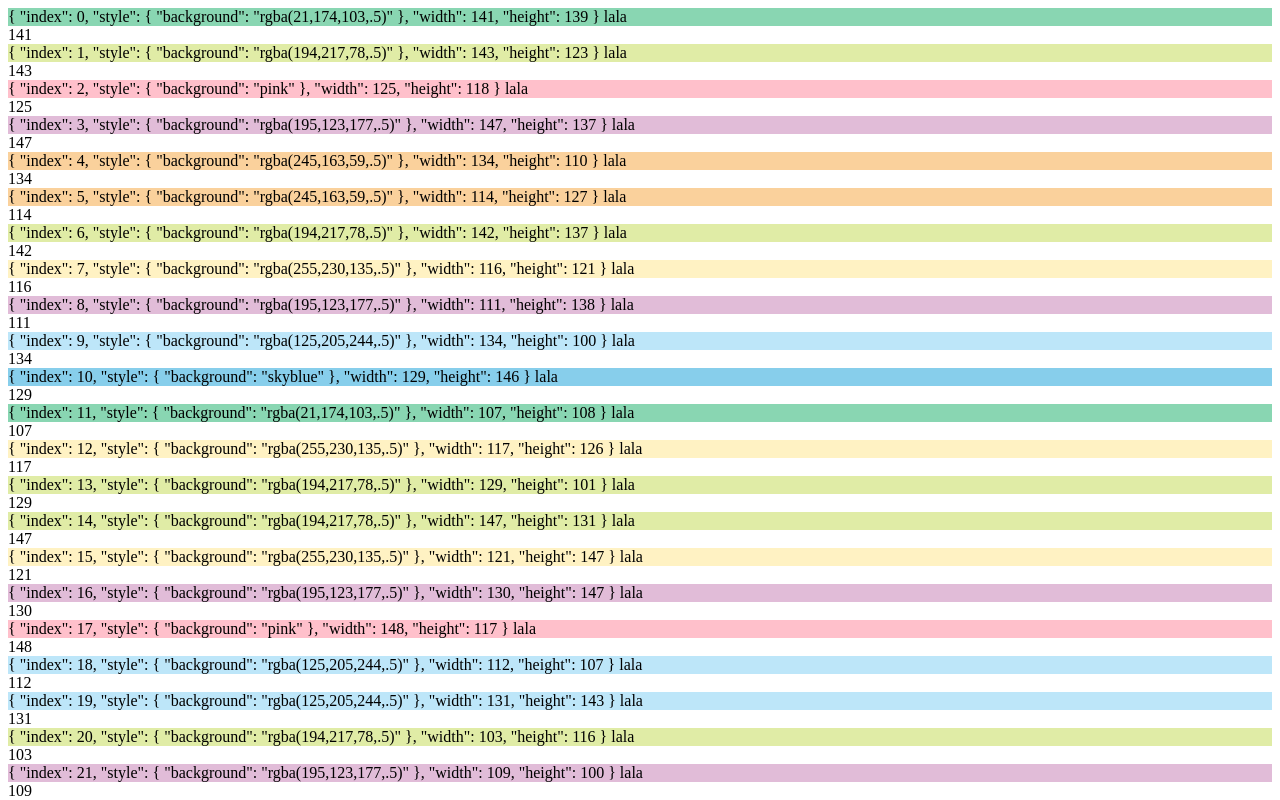
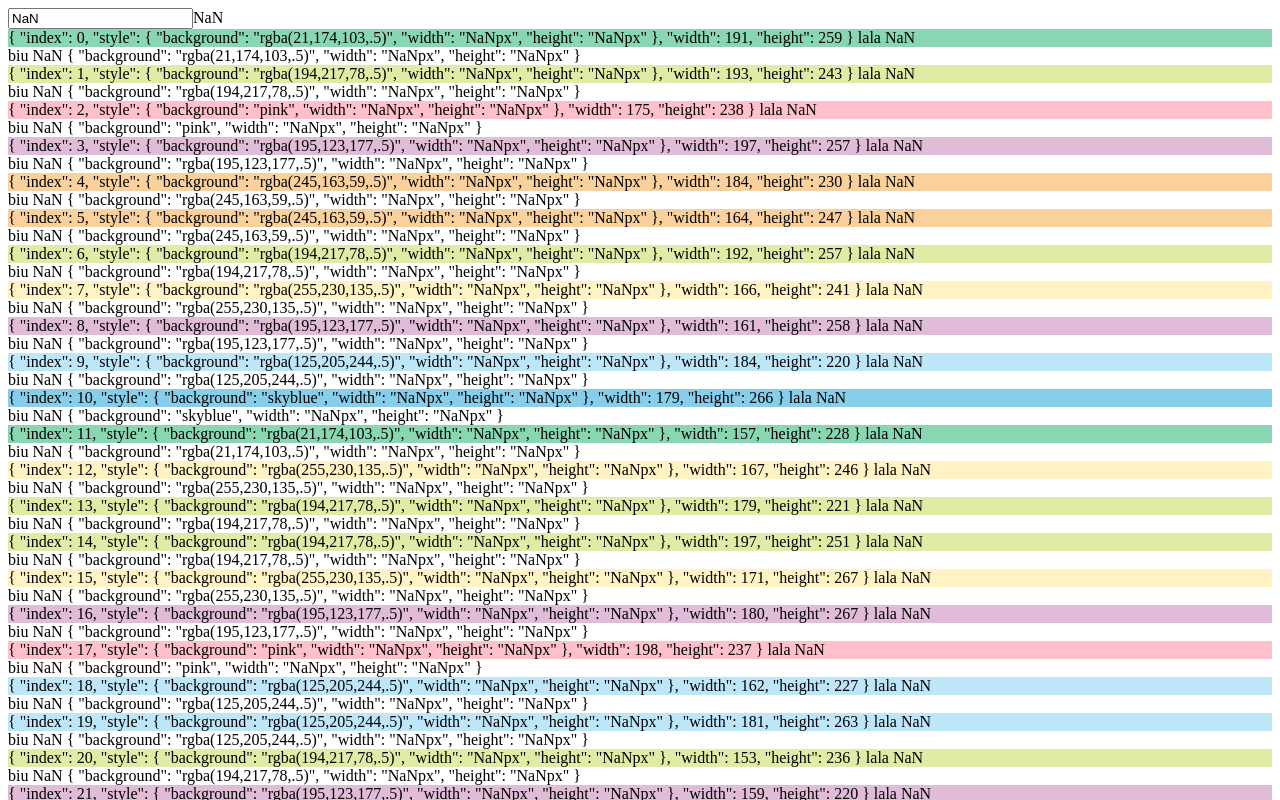
Before and after one commit to huamurui/vue-biu-waterfall, a Vue app: page / in a window 1280 px wide. Shown: the top 800 px of the page. Built offline with nearby package versions, Linux system fonts and the light colour scheme.

Commit message:
it worked in a bay way

```diff
--- a/src/App.vue
+++ b/src/App.vue
@@ -5,7 +5,7 @@ import WaterfallConfig from './components/WaterfallConfig.vue'
 import WaterfallCell from './components/WaterfallCell.vue'
 
 import ItemFactory from './mock/ItemFactory'
-import { ref, reactive, onUnmounted, } from 'vue'
+import { reactive, } from 'vue'
 let items = reactive(ItemFactory.get(50))
 const config = {
   interval: 200,
@@ -18,14 +18,25 @@ const config = {
 const reflow = () => {
   items.push(...ItemFactory.get(50))
 }
+let columnWidth0 = reactive({ width: NaN })
+const passWidth = (columnWidth: number) => {
+  console.log(columnWidth)
+  columnWidth0.width = columnWidth
+  console.log(columnWidth0)
+}
+
+//你知道吗...这种实现方式，如果作为工具，是tm不可接受的。你暴露了太多...不需要关心或者说无法的内容
+let ultraSetColumnCount: number = NaN
+
 
 </script>
 
 <template>
   <div>
-    <WaterfallConfig :waterfallConfig="config" @scrollToBottom="reflow">
-      <WaterfallCell :waterCell="item" v-for="item in items" :key="item.index">
-        <div :style="item.style"> {{ item }} lala </div>
+    <WaterfallConfig :waterfallConfig="config" @scrollToBottom="reflow" @getWidth="passWidth">
+      <input v-model="ultraSetColumnCount">{{ ultraSetColumnCount }}
+      <WaterfallCell :waterCell="item" :adaptedWidth="columnWidth0.width" v-for="item in items" :key="item.index">
+        <div :style="item.style"> {{ item }} lala {{ columnWidth0.width }}</div>
       </WaterfallCell>
     </WaterfallConfig>
   </div>
--- a/src/components/WaterfallCell.vue
+++ b/src/components/WaterfallCell.vue
@@ -1,19 +1,49 @@
 <script setup lang="ts">
+import getAdaptedRect from "../utils/getAdaptedRect"
+import { reactive, watch, onBeforeMount } from 'vue'
 const props = defineProps<{
-  waterCell: WaterfallCell;
+  waterCell: WaterfallCell
+  adaptedWidth: number
 }>()
+const emit = defineEmits<{
+  // (event: 'getWidth'): void
+}>()
+
+console.log(props.adaptedWidth)
+
 let metaRect = {
+  index: props.waterCell.index,
   width: props.waterCell.width,
   height: props.waterCell.height,
   top: 0,
   left: 0
 }
 
+let adaptedRect = getAdaptedRect(metaRect, props.adaptedWidth)
+props.waterCell.style = {
+  background: props.waterCell.style.background,
+  width: adaptedRect.width + 'px',
+  height: adaptedRect.height + 'px',
+}
+
+watch(
+  () => props.adaptedWidth,
+  (newVal, oldVal) => {
+    adaptedRect = getAdaptedRect(metaRect, newVal)
+    console.log('watch')
+    props.waterCell.style = {
+      background: props.waterCell.style.background,
+      width: adaptedRect.width + 'px',
+      height: adaptedRect.height + 'px',
+    }
+  }
+)
+
 </script>
 
 <template>
   <slot></slot>
-  <div> {{ metaRect.width }}</div>
+  <div>biu {{ adaptedRect.width }} {{ props.waterCell.style }}</div>
 </template>
 
 <style scoped>
--- a/src/components/WaterfallConfig.vue
+++ b/src/components/WaterfallConfig.vue
@@ -1,23 +1,29 @@
 <script setup lang="ts">
-import { ref, onMounted, onUnmounted, } from 'vue'
+import { ref, reactive, onMounted, onUnmounted, } from 'vue'
 import getLayoutStrategy from "../utils/getLayoutStrategy";
 
 
 const props = defineProps<{ waterfallConfig: WaterfallConfig }>()
-const emit = defineEmits<{ (event: 'scrollToBottom'): void }>()
+const emit = defineEmits<{
+  (event: 'scrollToBottom'): void
+  (event: 'getWidth', columnWidth: number): void
+}>()
 
 let layout = getLayoutStrategy(document.body.clientWidth, props.waterfallConfig)
 
 let columnCount = layout.count
 let columnWidth = layout.width[0]
+let columnHeights = []
+
 
 
 const getLayout = () => {
   layout = getLayoutStrategy(document.body.clientWidth, props.waterfallConfig)
+  columnWidth = layout.width[0]
 }
-
 const onResize = () => {
   getLayout()
+  emit('getWidth', columnWidth)
   console.log(layout)
 }
 const onScroll = () => {
@@ -41,7 +47,6 @@ onUnmounted(() => {
 
 
 
-
 </script>
 
 <template>
--- a/src/mock/ItemFactory.ts
+++ b/src/mock/ItemFactory.ts
@@ -10,8 +10,8 @@ let ItemFactory = (function () {
         style: {
           background: getRandomColor()
         },
-        width: 100 + ~~(Math.random() * 50),
-        height: 100 + ~~(Math.random() * 50)
+        width: 150 + ~~(Math.random() * 50),
+        height: 220 + ~~(Math.random() * 50)
       }
     }
     return items
--- a/src/types/waterfall-types.d.ts
+++ b/src/types/waterfall-types.d.ts
@@ -1,6 +1,8 @@
 interface WaterfallCell {
+  index: number
   width: number
   height: number
+  style: any
   // order: number
   // moveClass: string
 }
@@ -12,6 +14,8 @@ interface WaterfallConfig {
   minLineGap: number // 最小列间隔
   maxLineGap: number //最大列间隔
   singleMaxWidth: number // 单个元素的最大宽度
+  // columnWidth: number // 适应后的列宽
+
 }
 
 interface Rectangle {
--- /dev/null
+++ b/src/utils/getAdaptedRect.ts
@@ -0,0 +1,10 @@
+export default function getAdaptedRect(metaRect: Rectangle, adaptedWidth: number) {
+  const { width, height, left, top } = metaRect
+  const rect = {
+    width: adaptedWidth,
+    height: height / width * adaptedWidth,
+    left: left,
+    top: top
+  }
+  return rect
+}
--- a/src/utils/render.ts
+++ b/src/utils/render.ts
@@ -1,4 +1,6 @@
 // here we will push the computed styles to the cells
+// is it possible to create a space here to store the adaptedRect and computed styles and then push them to the cells?
+// no... get the computation and operations back to the WaterfallConfig
 export {
 
 }
```
